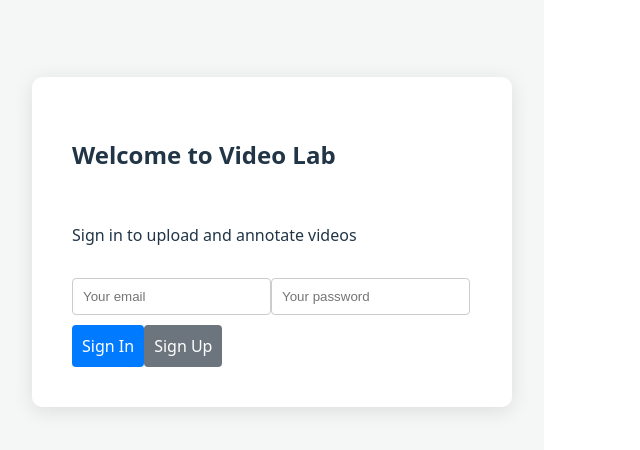
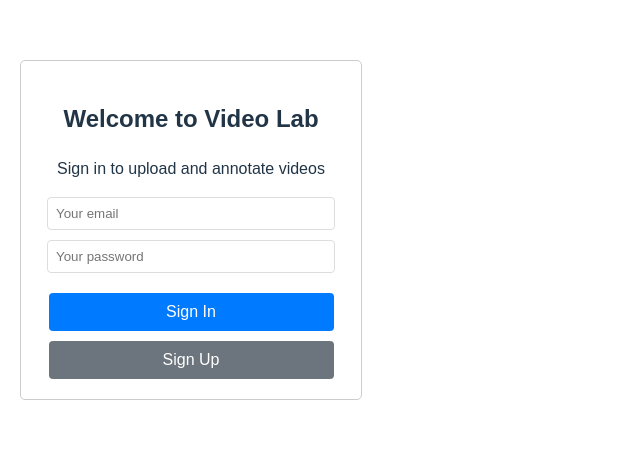
Before and after one commit to leonrexhebogajj-hub/assessment-leonrexhebogaj, a React (Vite) app in the folder assessment-leon/: page / in a window 1280 px wide. Shown: the part 190-640 px from the top of the page, without its empty margins (0-640 px from the left). Built offline with nearby package versions, Linux system fonts and the light colour scheme; no server answers.

Commit message:
Feat: Robust video upload (retry logic) and simpler CSS

```diff
--- a/assessment-leon/src/App.css
+++ b/assessment-leon/src/App.css
@@ -1,44 +1,117 @@
-
 .container {
-  max-width: 1200px;
+  max-width: 800px;
   margin: 0 auto;
-  padding: 2rem;
+  padding: 20px;
+  font-family: sans-serif;
 }
 
-
+/* Login Styles */
 .login-container {
   display: flex;
-  justify-content: center; /* Centers horizontally */
-  align-items: center;     /* Centers vertically */
-  min-height: 100vh;      /* Takes up full screen height */
-  background-color: #f4f7f6;
+  justify-content: center;
+  align-items: center;
+  height: 100vh;
 }
 
 .auth-form {
-  background: white;
-  padding: 40px;
-  border-radius: 10px;
-  box-shadow: 0 4px 20px rgba(0,0,0,0.1);
-  width: 100%;
-  max-width: 400px;
-  display: flex;
-  flex-direction: column;
-  gap: 15px;
+  border: 1px solid #ccc;
+  padding: 20px;
+  border-radius: 5px;
+  width: 300px;
+  text-align: center;
 }
 
-
-
-input {
-  padding: 10px;
-  border: 1px solid #ccc;
+.auth-form input {
+  display: block;
+  width: 90%;
+  padding: 8px;
+  margin: 10px auto;
+  border: 1px solid #ddd;
   border-radius: 4px;
 }
 
-button {
+.auth-form button {
+  width: 95%;
   padding: 10px;
   background-color: #007bff;
   color: white;
   border: none;
   border-radius: 4px;
   cursor: pointer;
+  margin-top: 10px;
 }
+
+.auth-form button:disabled {
+  background-color: #ccc;
+}
+
+/* Dashboard Styles */
+header {
+  display: flex;
+  justify-content: space-between;
+  align-items: center;
+  border-bottom: 2px solid #eee;
+  padding-bottom: 10px;
+  margin-bottom: 20px;
+}
+
+button {
+  padding: 8px 16px;
+  cursor: pointer;
+  background-color: #eee;
+  border: 1px solid #ccc;
+  border-radius: 4px;
+}
+
+/* Upload Section */
+.upload-container {
+  margin-bottom: 30px;
+  padding: 15px;
+  background-color: #f9f9f9;
+  border: 1px solid #ddd;
+}
+
+.upload-container form div {
+  margin-bottom: 10px;
+}
+
+.upload-container label {
+  display: block;
+  margin-bottom: 5px;
+  font-weight: bold;
+}
+
+.upload-container input[type="text"],
+.upload-container textarea {
+  width: 100%;
+  padding: 8px;
+  box-sizing: border-box;
+}
+
+/* Video Grid */
+.video-grid {
+  display: grid;
+  grid-template-columns: repeat(auto-fill, minmax(250px, 1fr));
+  gap: 20px;
+}
+
+.video-card {
+  border: 1px solid #ddd;
+  padding: 10px;
+  background: white;
+}
+
+.video-card video {
+  width: 100%;
+  height: auto;
+}
+
+.video-card h3 {
+  margin: 10px 0 5px;
+  font-size: 1.1em;
+}
+
+.video-card p {
+  color: #666;
+  font-size: 0.9em;
+}
--- a/assessment-leon/src/App.jsx
+++ b/assessment-leon/src/App.jsx
@@ -2,6 +2,7 @@ import { useState, useEffect } from 'react'
 import { supabase } from './supabaseClient'
 import Auth from './components/Auth'
 import VideoUpload from './components/VideoUpload'
+import VideoPlayer from './components/VideoPlayer' // Import the new component
 import './App.css'
 
 function App() {
@@ -31,23 +32,23 @@ function App() {
 
   return (
     <div className="container">
-      <header style={{ display: 'flex', justifyContent: 'space-between', alignItems: 'center', marginBottom: '2rem' }}>
+      <header>
         <h1>Video Lab Dashboard</h1>
-        <button onClick={() => supabase.auth.signOut()} style={{ background: '#dc3545' }}>
+        <button onClick={() => supabase.auth.signOut()} style={{ background: '#ef4444', width: 'auto' }}>
           Sign Out
         </button>
       </header>
 
       <main>
-        <p>Welcome, {session.user.email}!</p>
-        <hr />
+        <div style={{ marginBottom: '2rem' }}>
+          <p style={{ color: '#64748b' }}>Logged in as: <strong>{session.user.email}</strong></p>
+        </div>
 
-        <VideoUpload session={session} onUploadComplete={() => console.log('Upload refreshed')} />
+        {/* Pass a key to force re-render if needed, or just let components handle their state */}
+        <VideoUpload session={session} onUploadComplete={() => window.location.reload()} />
 
-        {/* We will add the VideoPlayer component here next */}
-        <div style={{ marginTop: '40px' }}>
-          <h2>Your Videos</h2>
-          <p>Video list coming soon...</p>
+        <div style={{ marginTop: '4rem' }}>
+          <VideoPlayer session={session} />
         </div>
       </main>
     </div>
--- a/assessment-leon/src/components/VideoPlayer.jsx
+++ b/assessment-leon/src/components/VideoPlayer.jsx
@@ -0,0 +1,64 @@
+import { useState, useEffect } from 'react'
+import { supabase } from '../supabaseClient'
+
+export default function VideoPlayer({ session }) {
+    const [videos, setVideos] = useState([])
+    const [loading, setLoading] = useState(true)
+
+    // Fetch videos on mount
+    useEffect(() => {
+        fetchVideos()
+    }, [])
+
+    const fetchVideos = async () => {
+        try {
+            setLoading(true)
+            const { data, error } = await supabase
+                .from('videos')
+                .select('*')
+                .order('created_at', { ascending: false })
+
+            if (error) throw error
+            setVideos(data)
+        } catch (error) {
+            console.error('Error fetching videos:', error.message)
+        } finally {
+            setLoading(false)
+        }
+    }
+
+    if (loading) return <p>Loading videos...</p>
+
+    return (
+        <div>
+            <div style={{ display: 'flex', justifyContent: 'space-between', alignItems: 'center', marginBottom: '20px' }}>
+                <h2>Recent Uploads</h2>
+                <button
+                    onClick={fetchVideos}
+                    style={{ width: 'auto', background: 'transparent', color: '#6366f1', border: '1px solid #6366f1' }}
+                >
+                    Refresh List
+                </button>
+            </div>
+
+            {videos.length === 0 ? (
+                <p style={{ color: '#64748b' }}>No videos uploaded yet. upload one above!</p>
+            ) : (
+                <div className="video-grid">
+                    {videos.map((video) => (
+                        <div key={video.id} className="video-card">
+                            <video controls preload="metadata">
+                                <source src={video.url} type="video/mp4" />
+                                Your browser does not support the video tag.
+                            </video>
+                            <div className="video-info">
+                                <h3>{video.title}</h3>
+                                <p>{video.description || 'No description'}</p>
+                            </div>
+                        </div>
+                    ))}
+                </div>
+            )}
+        </div>
+    )
+}
--- a/assessment-leon/src/components/VideoUpload.jsx
+++ b/assessment-leon/src/components/VideoUpload.jsx
@@ -18,25 +18,40 @@ export default function VideoUpload({ session, onUploadComplete }) {
         try {
             setUploading(true)
 
-            // 1. Upload file to Supabase Storage
+            // Generate file path
             const fileExt = videoFile.name.split('.').pop()
             const fileName = `${Math.random()}.${fileExt}`
             const filePath = `${fileName}`
 
-            const { data: uploadData, error: uploadError } = await supabase.storage
-                .from('videos')
+            // Try uploading to 'videos' (lowercase) first
+            let bucketName = 'videos'
+
+            // Attempt 1
+            const { error: firstError } = await supabase.storage
+                .from(bucketName)
                 .upload(filePath, videoFile)
 
-            if (uploadError) {
-                throw uploadError
+            // If that fails, try 'VIDEOS' (uppercase)
+            if (firstError) {
+                console.warn('Upload to "videos" failed, trying "VIDEOS"...', firstError)
+                bucketName = 'VIDEOS'
+
+                // Attempt 2
+                const { error: secondError } = await supabase.storage
+                    .from(bucketName)
+                    .upload(filePath, videoFile)
+
+                if (secondError) {
+                    throw secondError // If both fail, throw error
+                }
             }
 
-            // 2. Get Public URL
+            // Get Public URL
             const { data: { publicUrl } } = supabase.storage
-                .from('videos')
+                .from(bucketName)
                 .getPublicUrl(filePath)
 
-            // 3. Save metadata to 'videos' table
+            // Save metadata to 'videos' table
             const { error: dbError } = await supabase
                 .from('videos')
                 .insert([
@@ -56,10 +71,11 @@ export default function VideoUpload({ session, onUploadComplete }) {
             setTitle('')
             setDescription('')
             setVideoFile(null)
-            if (onUploadComplete) onUploadComplete() // Refresh the list if needed
+            if (onUploadComplete) onUploadComplete()
 
         } catch (error) {
             alert('Error uploading video: ' + error.message)
+            console.error(error)
         } finally {
             setUploading(false)
         }
```
